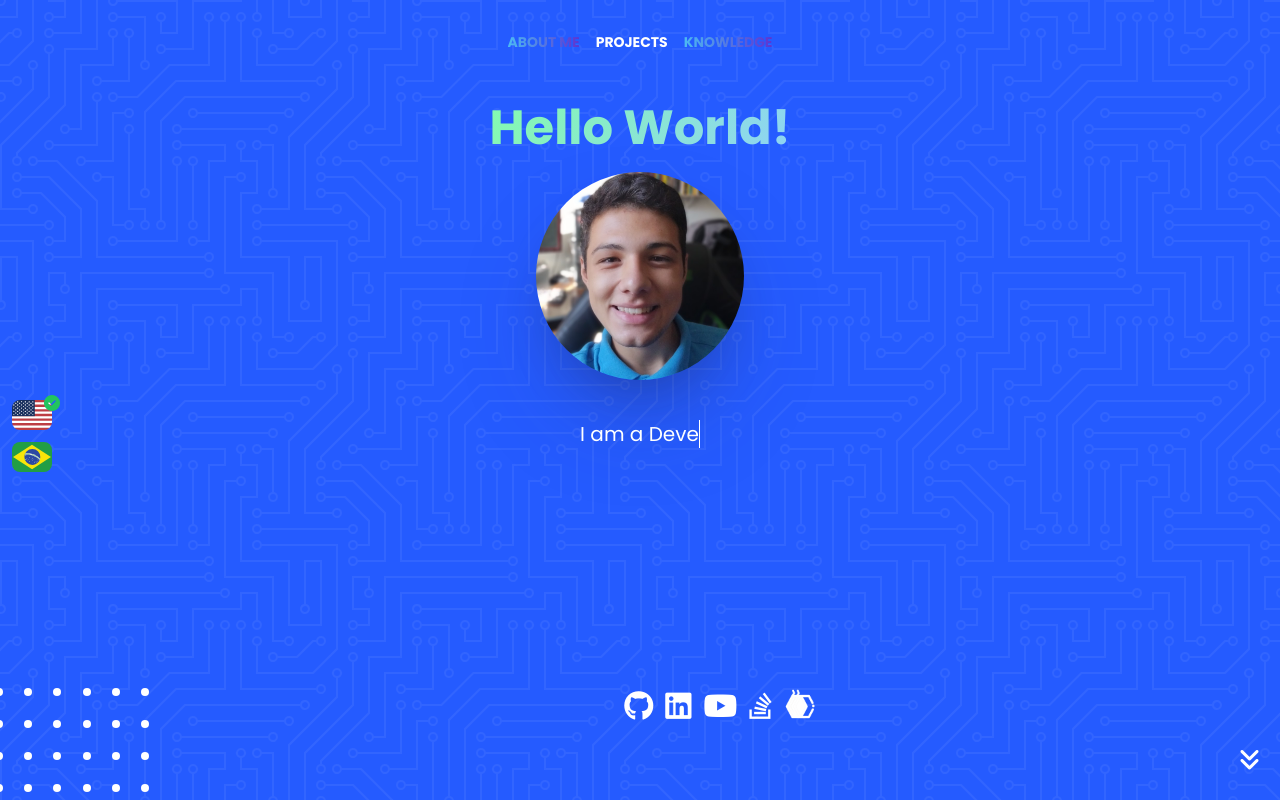
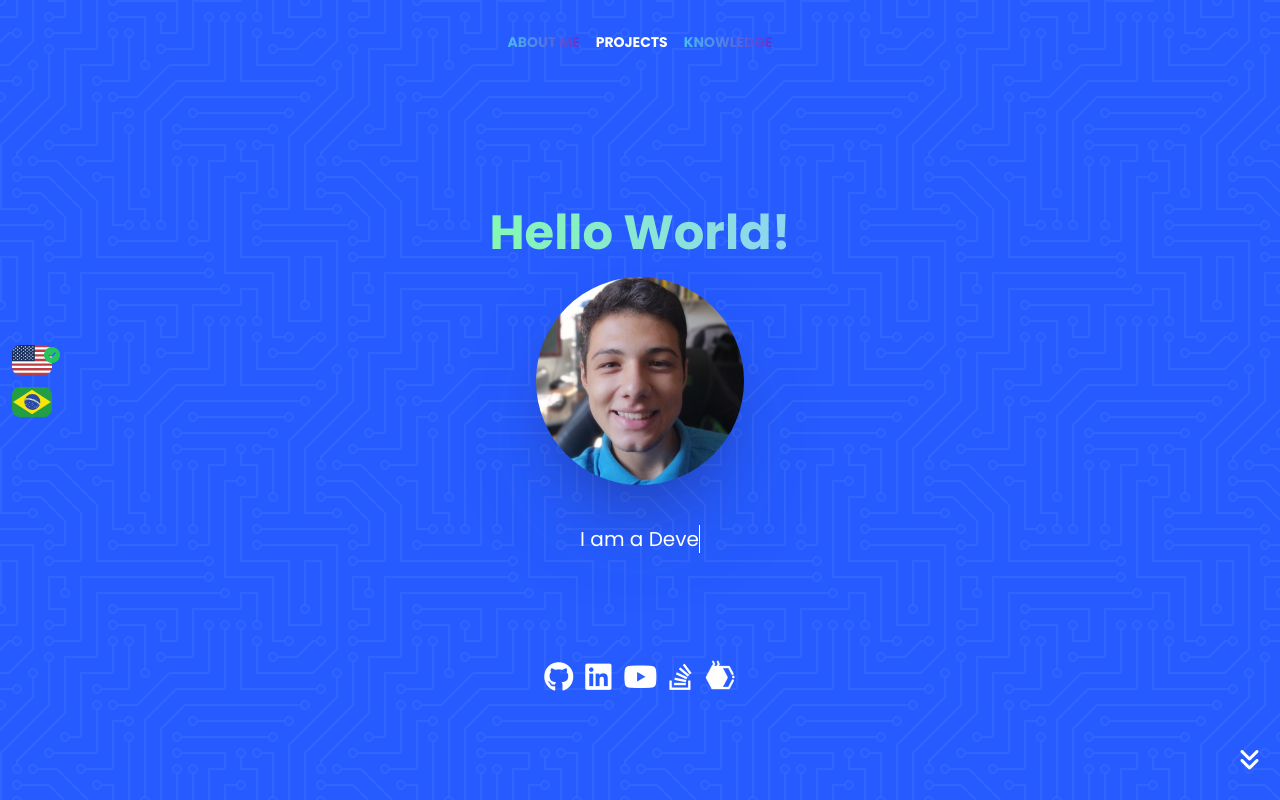
Before and after one commit to Aumaca/MyPortfolio, a Vue app in the folder my-portfolio/: page / in a window 1280 px wide. Shown: the top 800 px of the page. Built offline with nearby package versions, Linux system fonts and the light colour scheme.

Commit message:
adjust main screen

```diff
--- a/my-portfolio/src/App.vue
+++ b/my-portfolio/src/App.vue
@@ -1,5 +1,6 @@
 <template>
   <div id="app" class="gradient-background">
+    <div class="h-screen flex flex-col">
       <!-- Navbar -->
       <NavbarSection />
 
@@ -9,6 +10,7 @@
         :currentLanguage="currentLocale"
         :changeLanguage="changeLanguage"
       />
+    </div>
 
     <!-- Projects -->
     <ProjectsSection :getDescription="getDescription" />
--- a/my-portfolio/src/components/AboutMeSection.vue
+++ b/my-portfolio/src/components/AboutMeSection.vue
@@ -124,23 +124,18 @@ watch(
 
 <template>
   <!-- MAIN -->
-  <main class="h-screen flex justify-center" id="about-me">
-    <div class="flex flex-col items-center gap-5">
-      <h1 class="text-5xl text-center font-bold gradient-text title-slide">
+  <main class="h-full flex flex-col items-center w-full my-auto" id="about-me">
+    <div class="flex flex-col items-center gap-5 text-center mt-auto">
+      <h1 class="text-5xl font-bold gradient-text title-slide">
         {{ $t('welcome') }}
       </h1>
 
-      <img src="../assets/media/eu.jpg" class="w-52 rounded-full profile-pic" alt="User Image" />
-      <h3 class="text-center text-white text-xl mt-5">
-        <a class="typewrite" data-period="1000" :key="typewriterKey">
-          <span class="wrap"></span>
-        </a>
-      </h3>
-    </div>
-
+      <div class="flex flex-col gap-5">
+        <!-- Picture and Flags -->
+        <div class="flex items-center justify-center">
           <!-- Flags -->
-    <div class="absolute flex flex-col ml-3 gap-3 top-1/2 left-0">
-      <div class="flex">
+          <div class="absolute flex flex-col gap-3 left-0 ml-3">
+            <div class="flex items-center">
               <span
                 class="fi fi-us text-3xl rounded-lg cursor-pointer"
                 @click="changeLanguage('en')"
@@ -149,7 +144,7 @@ watch(
                 <i class="fa-solid fa-circle-check text-green-500"></i>
               </div>
             </div>
-      <div class="flex">
+            <div class="flex items-center">
               <span
                 class="fi fi-br text-3xl rounded-lg cursor-pointer"
                 @click="changeLanguage('pt')"
@@ -160,37 +155,45 @@ watch(
             </div>
           </div>
 
-    <div class="w-full flex justify-between absolute -bottom-20">
-      <!-- Circles Design -->
-      <div>
-        <div class="background-circles -ml-4">
-          <template v-for="(circle, index) in circles" :key="index">
-            <div class="circle"></div>
-          </template>
+          <!-- Picture -->
+          <img
+            src="../assets/media/eu.jpg"
+            class="w-52 rounded-full profile-pic"
+            alt="User Image"
+          />
+        </div>
+
+        <!-- Typewriter -->
+        <h3 class="text-white text-xl mt-5">
+          <a class="typewrite" data-period="1000" :key="typewriterKey">
+            <span class="wrap"></span>
+          </a>
+        </h3>
       </div>
     </div>
 
-      <!-- Social -->
+    <div class="flex justify-between my-auto">
+      <!-- Social Icons -->
       <div class="flex gap-3 mx-auto">
-        <a href="https://github.com/Aumaca" target="_bla">
+        <a href="https://github.com/Aumaca" target="_blank">
           <i class="fa-brands fa-github text-white text-3xl"></i>
         </a>
-        <a href="https://www.linkedin.com/in/carlos-mariano-cardoso/" target="_bla">
+        <a href="https://www.linkedin.com/in/carlos-mariano-cardoso/" target="_blank">
           <i class="fa-brands fa-linkedin text-white text-3xl"></i>
         </a>
-        <a href="https://www.youtube.com/@_aumaca" target="_bla">
+        <a href="https://www.youtube.com/@_aumaca" target="_blank">
           <i class="fa-brands fa-youtube text-white text-3xl"></i>
         </a>
-        <a href="https://stackoverflow.com/users/19912446/c-aumaca" target="_bla">
+        <a href="https://stackoverflow.com/users/19912446/c-aumaca" target="_blank">
           <i class="fa-brands fa-stack-overflow text-white text-3xl"></i>
         </a>
-        <a href="https://judge.beecrowd.com/en/profile/878874" target="_bla">
-          <img src="../assets/media/bee.png" class="w-8 h-8" />
+        <a href="https://judge.beecrowd.com/en/profile/878874" target="_blank">
+          <img src="../assets/media/bee.png" class="w-8 h-8" alt="Bee Crowd Badge" />
         </a>
       </div>
     </div>
 
-    <!-- Arrow down -->
+    <!-- Arrow Down -->
     <div class="absolute bottom-0 right-0 p-5 text-2xl animate-arrow">
       <i class="fa-solid fa-angles-down text-white"></i>
     </div>
```
Lines whose indentation alone changed are shown as unchanged.
